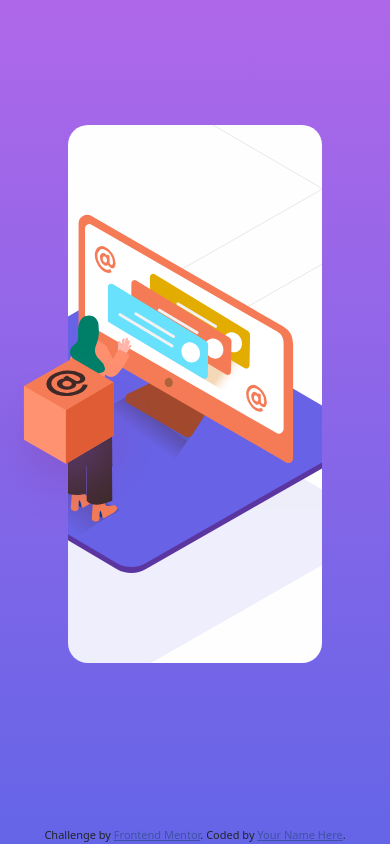
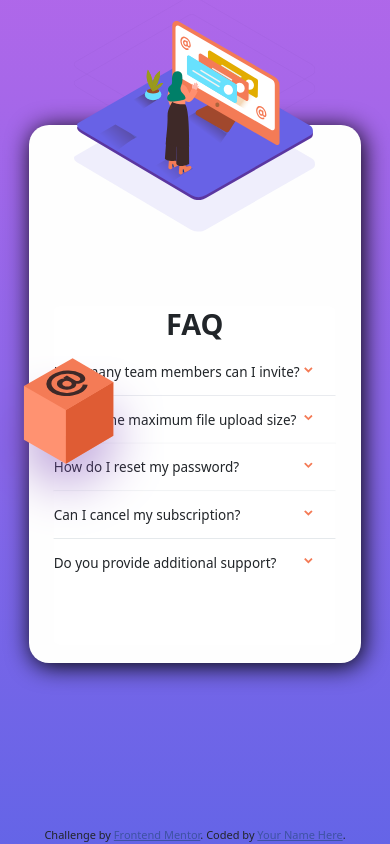
Before and after one commit to itariss/frontend-mentor-faq-accordion-card, a plain HTML site: page index.html in a window 390 px wide. Drawn offline with nearby package versions, Linux system fonts and the light colour scheme.

Commit message:
responsive design

```diff
--- a/style.css
+++ b/style.css
@@ -38,7 +38,7 @@ body {
     background-color: #fefefe;
     border-radius: 20px;
     contain: content;
-
+    box-shadow: 2px 3px 25px 0 #000000;
 }
 
 .images {
@@ -46,7 +46,7 @@ body {
     flex: 50%;
     align-items: center;
     height: 100%;
-
+    flex-shrink: 2;
 }
 
 .images::after {
@@ -55,6 +55,7 @@ body {
     margin-left: -35rem;
     margin-top: -8rem;
     z-index: -1;
+
 }
 
 .img-in {
@@ -81,6 +82,7 @@ h2 {
     display: flex;
     flex: 50%;
     border: none;
+    flex-grow: 2;
 }
 
 .accordion {
@@ -116,6 +118,8 @@ h2 {
     padding-top: 0;
 }
 
+
+
 /* Footer */
 
 footer {
@@ -133,3 +137,51 @@ footer {
 .attribution a {
     color: hsl(228, 45%, 44%);
 }
+
+@media screen and (max-width: 480px) {
+    #faq {
+        flex-direction: column;
+        width: 85%;
+        contain: initial;
+
+    }
+
+    h2 {
+        text-align: center;
+        font-size: 2rem;
+    }
+
+
+
+    .card {
+        transform: scale(0.9);
+        text-align: center;
+        margin-top: -10rem;
+    }
+
+    .accordion {
+        width: 100%
+    }
+
+    .images {
+        height: 5%;
+        transform: scale(0.5);
+        position: relative;
+        bottom: 3.5rem;
+
+    }
+
+    .img-in {
+        position: relative;
+        bottom: 15rem;
+        left: 0;
+
+    }
+
+    .images::after {
+        transform: scale(0.5);
+        margin-left: -15.5rem;
+        margin-top: -29rem;
+    }
+
+}
```
